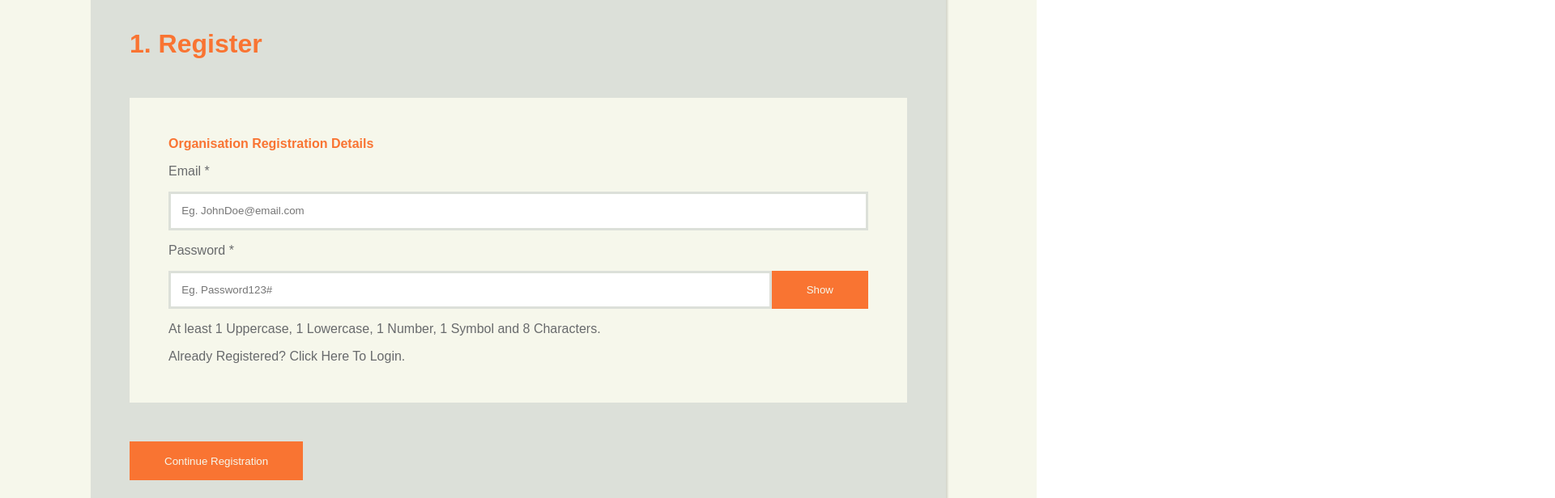
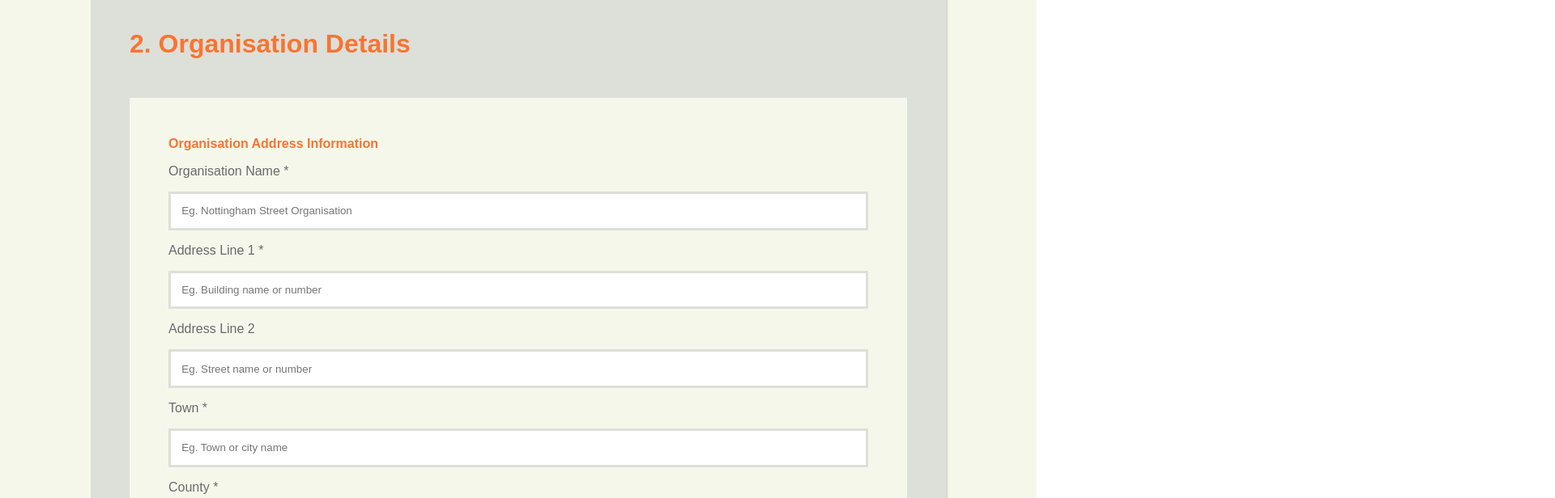
Before and after one commit to arjanbathla/nottingham-street-aid, a React (Vite) app in the folder Frontend/: page /Register/1 in a window 1280 px wide. Shown: the part 260-876 px from the top of the page at 81% size, 1920 px wide, since content can reach past the window. Built offline with nearby package versions, Linux system fonts and the light colour scheme.

Commit message:
Auths on admin screen

```diff
--- a/Frontend/src/contextStore/authsStore.jsx
+++ b/Frontend/src/contextStore/authsStore.jsx
@@ -9,7 +9,6 @@ export const authsSlice = createSlice({
   initialState,
   reducers: {
     setAuths: (state, action) => {
-      console.log('action', action)
       state.auths = action.payload;
     },
   },
--- a/Frontend/src/pages/register/register_edit.jsx
+++ b/Frontend/src/pages/register/register_edit.jsx
@@ -20,12 +20,7 @@ const Register = () => {
   const { signup, isLoadingSignup, errorSignup } = useSignup();
 
   const { id } = useParams();
-  console.log(id);
-
-  const auths = useSelector(selectAuths);
-  console.log(auths)
-
-  const foundAuth = auths.find(auth => auth._id === id);
+  const foundAuth = useSelector(selectAuths).find(auth => auth._id === id);
   console.log(foundAuth)
 
   useEffect(() => {
@@ -266,66 +261,6 @@ const Register = () => {
             <div className={classes.progressFill}>{renderSectionButtons()}</div>
           </div>
 
-          {currentSection === 1 && (
-            <form className={classes.formLayout} onSubmit={handleContinue}>
-              <div className={classes.formBanner}>
-                <h2 className={classes.mainTitle}>1. Register</h2>
-              </div>
-              <div className={classes.formContent}>
-                <div className={classes.multiInputBlock}>
-                  <h3 className={classes.subTitle}>
-                    Organisation Registration Details
-                  </h3>
-                  <div className={classes.inputBlock}>
-                    <label className={classes.inputLabel}>Email *</label>
-                    <input
-                      maxLength={2000}
-                      type="email"
-                      placeholder="Eg. JohnDoe@email.com"
-                      value={username}
-                      onChange={(e) => setUsername(e.target.value)}
-                      pattern="[a-z0-9._%+\-]+@[a-z0-9.\-]+\.[a-z]{2,}$"
-                      required
-                    />
-                  </div>
-
-                  <div className={classes.inputBlock}>
-                    <label className={classes.inputLabel}>Password *</label>
-                    <div className={classes.passwordBlock}>
-                      <input
-                        maxLength={2000}
-                        type={showPass ? "text" : "password"}
-                        placeholder="Eg. Password123#"
-                        value={password}
-                        onChange={(e) => setPassword(e.target.value)}
-                        pattern="^(?=.*[A-Z])(?=.*[a-z])(?=.*\d)(?=.*[\W_]).{8,}$"
-                        required
-                      />
-                      <Button clicked={handleClickShowPassword}>
-                        {showPass ? "Hide" : "Show"}
-                      </Button>
-                    </div>
-                    <label className={classes.passwordLabel}>
-                      At least 1 Uppercase, 1 Lowercase, 1 Number, 1 Symbol and 8 Characters.
-                    </label>
-                    <a onClick={handleLogin} className={classes.link}>
-                      Already Registered? Click Here To Login.
-                    </a>
-                  </div>
-                </div>
-              </div>
-
-              {errorSignup && (
-                <p className={classes.errorMessage}>{errorSignup}</p>
-              )}
-
-              <div className={classes.buttonBlock}>
-                <Button type="submit">Continue Registration</Button>
-              </div>
-            </form>
-          )}
-
-          {currentSection === 2 && (
             <form className={classes.formLayout} onSubmit={handleContinue}>
               <div className={classes.formBanner}>
                 <h2 className={classes.mainTitle}>2. Organisation Details</h2>
@@ -523,13 +458,7 @@ const Register = () => {
                     </div>
                   )}
                 </div>
-                {buttons}
               </div>
-            </form>
-          )}
-
-          {currentSection === 3 && (
-            <form className={classes.formLayout} onSubmit={handleContinue}>
               <div className={classes.formBanner}>
                 <h2 className={classes.mainTitle}>3. Contact Details</h2>
               </div>
@@ -879,13 +808,8 @@ const Register = () => {
                     </div>
                   </div>
                 )}
-                {buttons}
               </div>
-            </form>
-          )}
 
-          {currentSection === 4 && (
-            <form className={classes.formLayout} onSubmit={submitRegistration}>
               <div className={classes.formBanner}>
                 <h2 className={classes.mainTitle}>
                   4. GDPR SETTINGS & PREFERENCES
```
